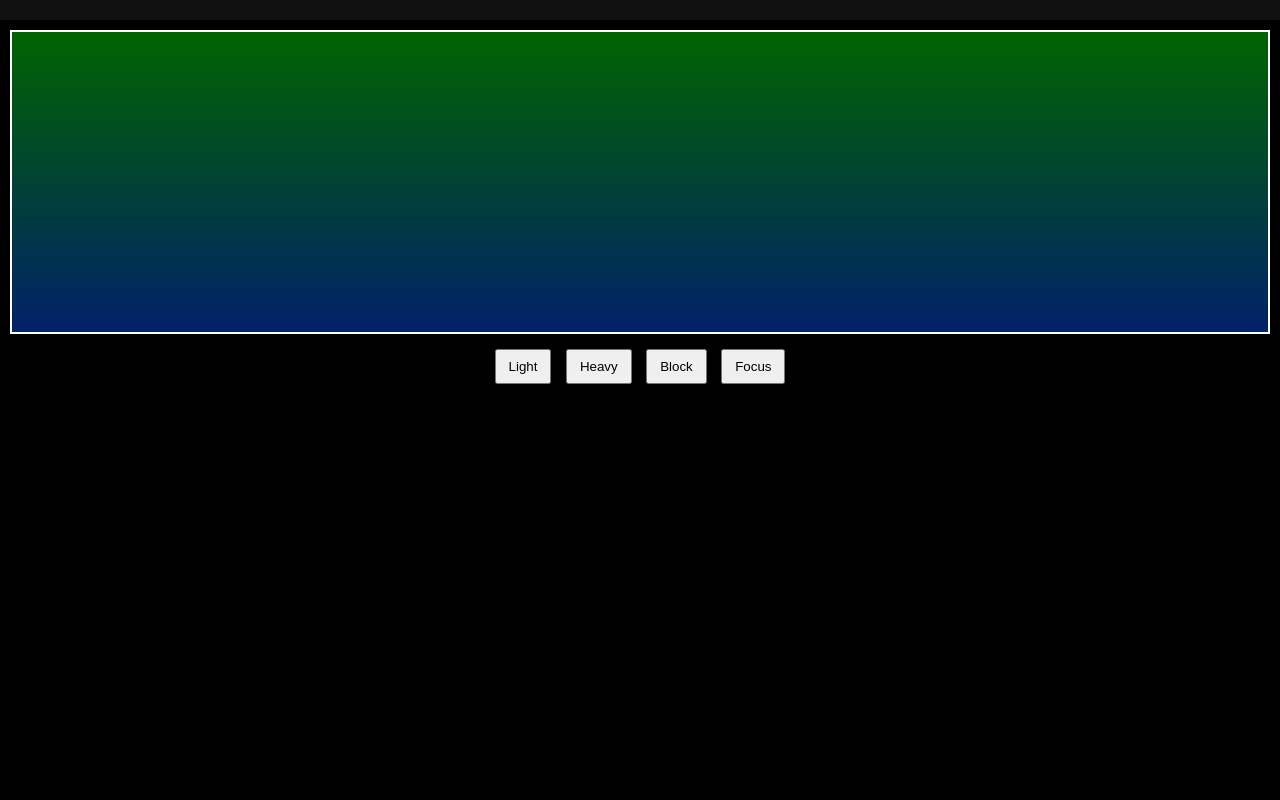
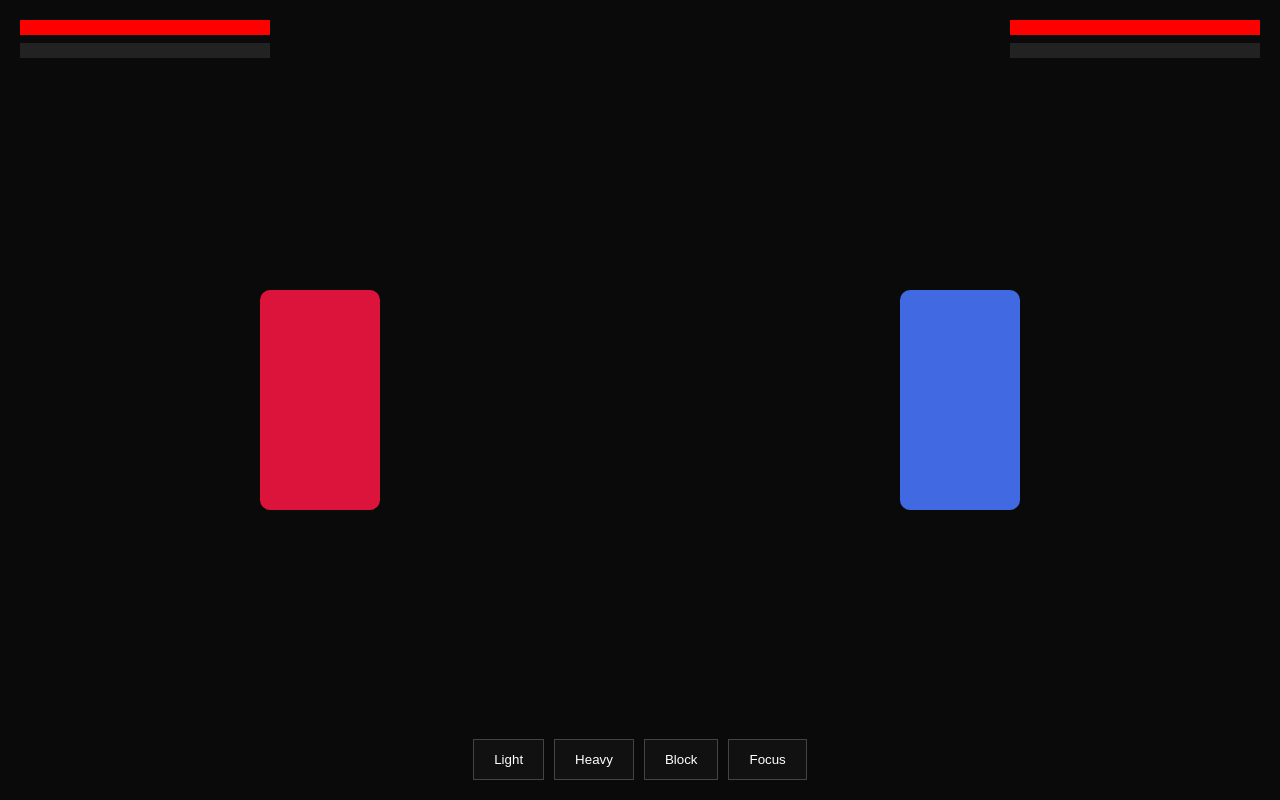
Before and after one commit to kawertyff-source/Webjjkornfemboy, a plain HTML site: page index.html in a window 1280 px wide. Drawn offline with Linux system fonts and the light colour scheme.

Commit message:
Update main.css

```diff
--- a/css/main.css
+++ b/css/main.css
@@ -1,43 +1,89 @@
-body{margin:0;background:#000;color:#fff;font-family:Arial;text-align:center}
-
-.intro{
-position:fixed;inset:0;background:black;
-display:flex;flex-direction:column;
-justify-content:center;align-items:center;z-index:999
+*{
+  margin:0;
+  padding:0;
+  box-sizing:border-box;
+  font-family:sans-serif;
 }
 
-.hud{display:flex;justify-content:center;gap:15px;padding:10px;background:#111}
+body{
+  background:#0a0a0a;
+  color:white;
+  overflow:hidden;
+}
+
+#game{
+  width:100vw;
+  height:100vh;
+  position:relative;
+}
+
+.hud{
+  position:absolute;
+  top:20px;
+  left:20px;
+  right:20px;
+  display:flex;
+  justify-content:space-between;
+}
+
+.bar{
+  width:250px;
+  height:15px;
+  background:#222;
+  margin-bottom:8px;
+}
+
+.hp{
+  height:100%;
+  background:red;
+  width:100%;
+}
+
+.ce{
+  height:100%;
+  background:purple;
+  width:0%;
+}
 
 .arena{
-position:relative;height:300px;margin:10px;
-background:linear-gradient(#006400,#012169);
-border:2px solid white;overflow:hidden
+  position:absolute;
+  top:150px;
+  bottom:150px;
+  left:0;
+  right:0;
+  display:flex;
+  justify-content:space-around;
+  align-items:center;
 }
 
-.crowd{position:absolute;top:5px;width:100%;color:gold}
-
 .fighter{
-position:absolute;bottom:0;width:70px;height:130px
-}
-.player{left:40px;background:cyan}
-.enemy{left:300px;background:red}
-
-.controls button{padding:8px 12px;margin:5px}
-
-.godText{
-position:absolute;top:40%;width:100%;
-font-size:28px;font-weight:bold;
-color:white;text-shadow:0 0 20px red;
+  width:120px;
+  height:220px;
+  border-radius:10px;
+  transition:0.1s;
 }
 
-@keyframes punch{50%{transform:translateX(20px)}}
-@keyframes shake{
-25%{transform:translate(-3px,3px)}
-50%{transform:translate(3px,-3px)}
-75%{transform:translate(-3px,-3px)}
+.red{ background:crimson; }
+.blue{ background:royalblue; }
+
+.controls{
+  position:absolute;
+  bottom:0;
+  width:100%;
+  display:flex;
+  justify-content:center;
+  gap:10px;
+  padding:20px;
 }
 
-.punch{animation:punch .2s}
-.shake{animation:shake .3s}
-.domain{background:linear-gradient(#000,#200000)}
-.slow{animation:shake .6s}
+button{
+  padding:12px 20px;
+  background:#111;
+  border:1px solid #444;
+  color:white;
+  cursor:pointer;
+}
+
+button:hover{
+  background:#222;
+}
```
